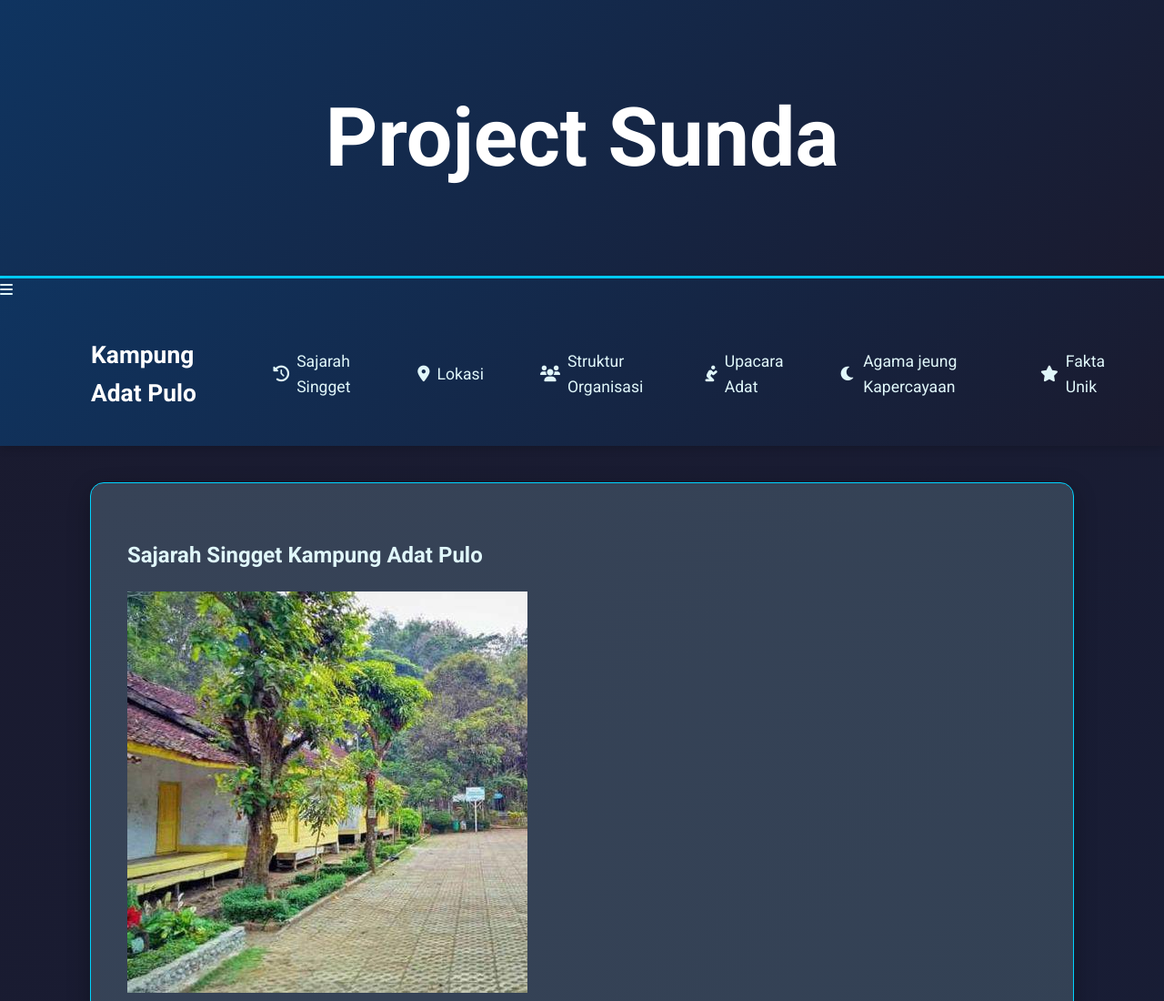
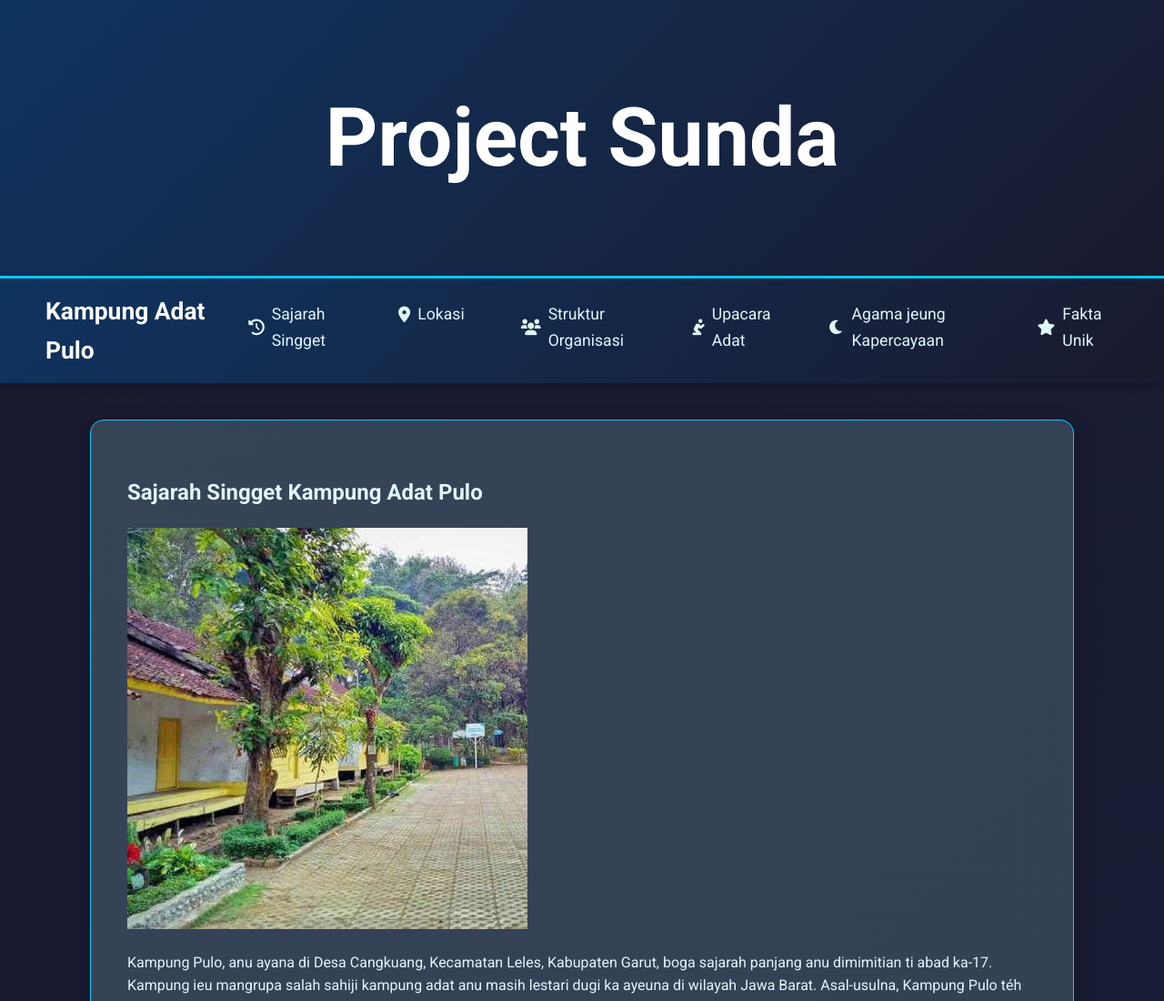
Before and after one commit to umbuazaziaherlendii/Sunda-artikel-Adat-Pulo, a plain HTML site: page index.html in a window 1280 px wide. Shown: the top 1100 px of the page at 91% size. Drawn offline with Linux system fonts and the light colour scheme.

Commit message:
Update sunda.css

```diff
--- a/sunda.css
+++ b/sunda.css
@@ -4,21 +4,21 @@ body, html {
     padding: 0;
     font-family: 'Roboto', sans-serif;
     line-height: 1.6;
-    color: #e0f7fa; /* Lebih terang untuk kontras */
-    background: linear-gradient(135deg, #1a1a2e, #16213e); /* Gradien gelap elegan */
+    color: #e0f7fa;
+    background: linear-gradient(135deg, #1a1a2e, #16213e);
     scroll-behavior: smooth;
 }
 
 /* Header */
 header {
-    background: linear-gradient(135deg, #0f3460, #1a1a2e); /* Gradien biru gelap */
+    background: linear-gradient(135deg, #0f3460, #1a1a2e);
     padding: 20px;
     text-align: center;
     font-size: 2.8em;
     font-weight: 700;
     color: #ffffff;
     box-shadow: 0 4px 15px rgba(0, 0, 0, 0.3);
-    border-bottom: 3px solid #00d4ff; /* Aksen biru muda */
+    border-bottom: 3px solid #00d4ff;
 }
 
 /* Navigation */
@@ -31,18 +31,31 @@ header {
     box-shadow: 0 2px 10px rgba(0, 0, 0, 0.2);
 }
 
-nav ul {
+nav {
     display: flex;
-    justify-content: flex-end;
     align-items: center;
+    justify-content: space-between;
+    padding: 15px 50px;
+}
+
+.hamburger {
+    display: none;
+    font-size: 1.5em;
+    color: #e0f7fa;
+    cursor: pointer;
+    padding: 10px;
+}
+
+#nav-menu {
+    display: flex;
+    list-style-type: none;
+    margin: 0;
+    padding: 0;
     gap: 2rem;
-    padding: 15px 50px;
-    margin: 0;
-    list-style-type: none;
     font-size: 1.1em;
 }
 
-nav ul li a {
+#nav-menu li a {
     text-decoration: none;
     color: #e0f7fa;
     padding: 10px 15px;
@@ -53,19 +66,18 @@ nav ul li a {
     gap: 8px;
 }
 
-nav ul li a:hover {
+#nav-menu li a:hover {
     background-color: #00d4ff;
     color: #1a1a2e;
     transform: translateY(-2px);
     box-shadow: 0 4px 10px rgba(0, 212, 255, 0.3);
 }
 
-li h1 {
+#nav-menu li h1 {
     font-size: 1.5em;
     font-weight: 700;
     color: #ffffff;
-    margin-right: auto;
-    padding-left: 50px;
+    margin: 0;
 }
 
 /* Main Content */
@@ -80,4 +92,5 @@ main {
 }
 
 h1, h2 {
-    font
+    font-weight: 700;
+    margin-bottom
```
